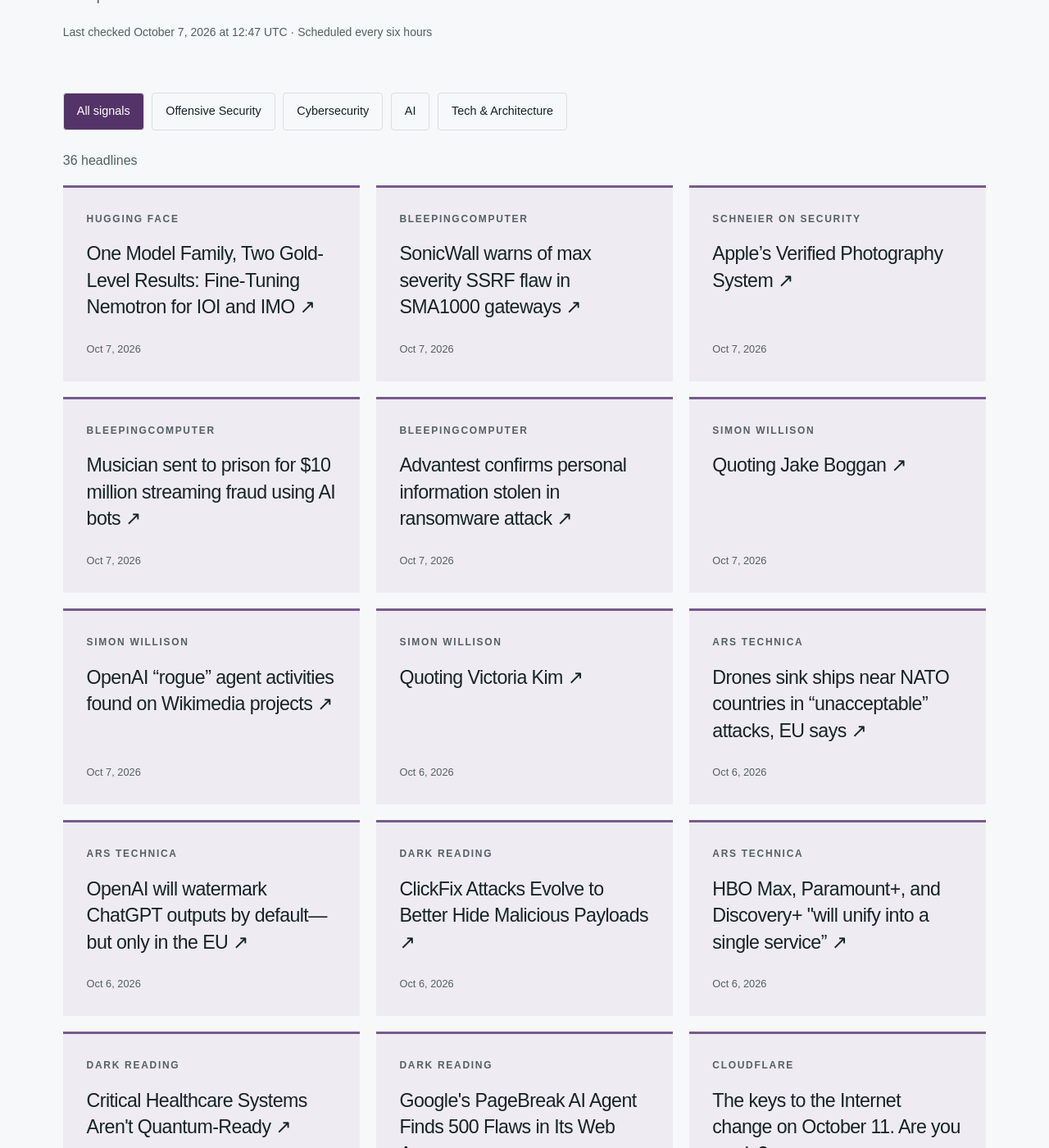
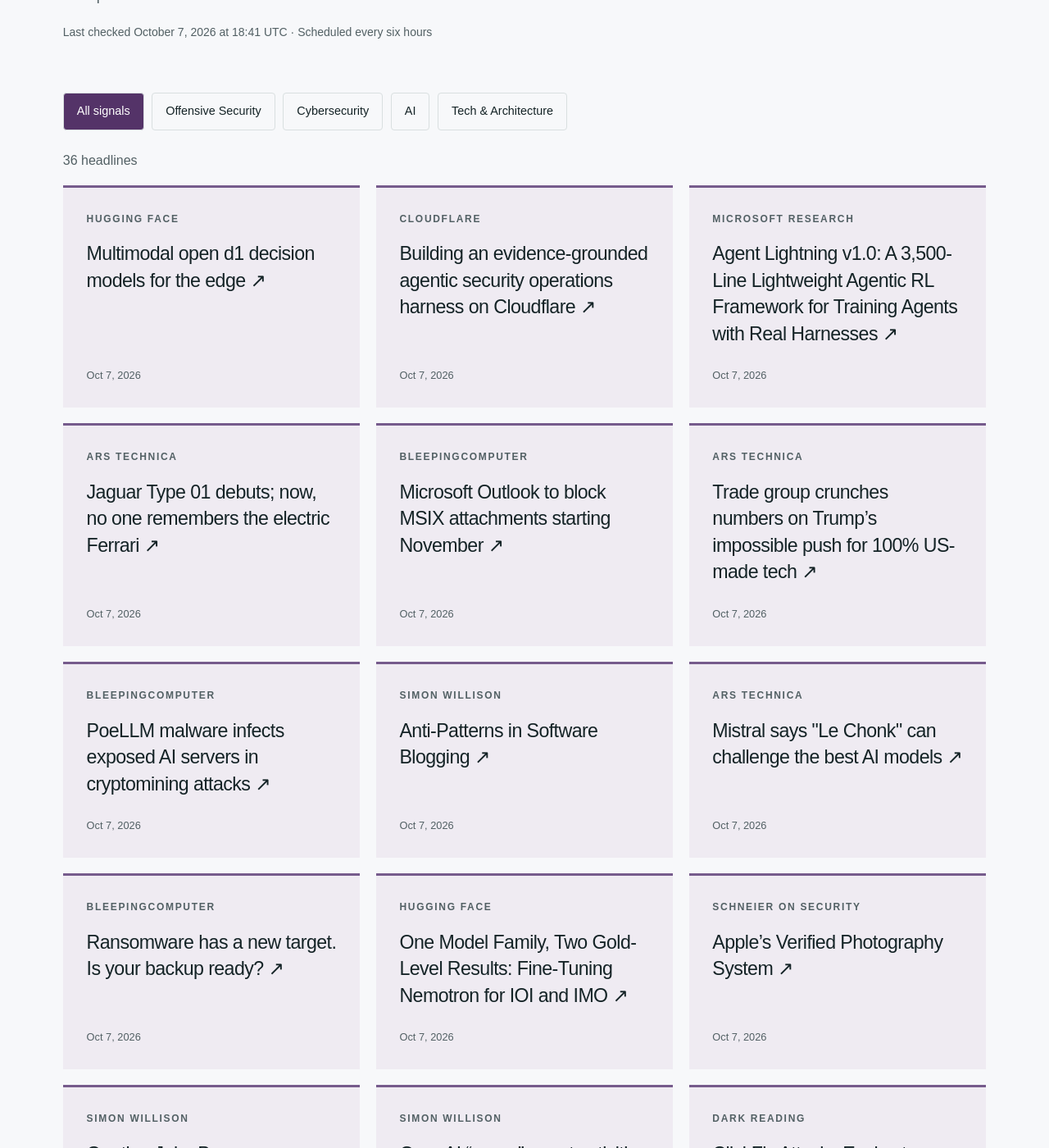
Before and after one commit to hntk/hntk.github.io, a Jekyll site: the page built from news/index.html, in a window 1280 px wide and 1400 px high, scrolled down 375 px. Shown: the whole window at 82% size. Built offline with Jekyll 4.4.1, drawn with Linux system fonts in a browser that asks for light colours; some of the changed text lies outside the part shown.

Commit message:
Refresh News and Signals

```diff
--- a/_data/news.json
+++ b/_data/news.json
@@ -1,6 +1,86 @@
 {
-  "updated": "2026-10-07T12:47:53.270313+00:00",
+  "updated": "2026-10-07T18:41:00.692080+00:00",
   "items": [
+    {
+      "title": "Multimodal open d1 decision models for the edge",
+      "url": "https://huggingface.co/blog/LiquidAI/open-d1",
+      "published": "2026-10-07T16:54:33+00:00",
+      "source": "Hugging Face",
+      "source_id": "hugging-face",
+      "category": "ai"
+    },
+    {
+      "title": "Building an evidence-grounded agentic security operations harness on Cloudflare",
+      "url": "https://blog.cloudflare.com/agentic-security-operations/",
+      "published": "2026-10-07T16:30:36+00:00",
+      "source": "Cloudflare",
+      "source_id": "cloudflare",
+      "category": "tech-architecture"
+    },
+    {
+      "title": "Agent Lightning v1.0: A 3,500-Line Lightweight Agentic RL Framework for Training Agents with Real Harnesses",
+      "url": "https://www.microsoft.com/en-us/research/blog/agent-lightning-v1-0-a-3500-line-lightweight-agentic-rl-framework-for-training-agents-with-real-harnesses/",
+      "published": "2026-10-07T16:00:00+00:00",
+      "source": "Microsoft Research",
+      "source_id": "microsoft-research",
+      "category": "ai"
+    },
+    {
+      "title": "Jaguar Type 01 debuts; now, no one remembers the electric Ferrari",
+      "url": "https://arstechnica.com/cars/2026/10/jaguar-makes-its-controversial-all-ev-return-with-the-type-01/",
+      "published": "2026-10-07T15:48:01+00:00",
+      "source": "Ars Technica",
+      "source_id": "ars-technica",
+      "category": "tech-architecture"
+    },
+    {
+      "title": "Microsoft Outlook to block MSIX attachments starting November",
+      "url": "https://www.bleepingcomputer.com/news/microsoft/microsoft-outlook-to-block-msix-attachments-used-in-attacks/",
+      "published": "2026-10-07T15:44:22+00:00",
+      "source": "BleepingComputer",
+      "source_id": "bleepingcomputer",
+      "category": "cybersecurity"
+    },
+    {
+      "title": "Trade group crunches numbers on Trump’s impossible push for 100% US-made tech",
+      "url": "https://arstechnica.com/tech-policy/2026/10/trade-group-crunches-numbers-on-trumps-impossible-push-for-100-us-made-tech/",
+      "published": "2026-10-07T15:19:05+00:00",
+      "source": "Ars Technica",
+      "source_id": "ars-technica",
+      "category": "tech-architecture"
+    },
+    {
+      "title": "PoeLLM malware infects exposed AI servers in cryptomining attacks",
+      "url": "https://www.bleepingcomputer.com/news/security/poellm-malware-infects-exposed-ai-servers-in-cryptomining-attacks/",
+      "published": "2026-10-07T15:04:08+00:00",
+      "source": "BleepingComputer",
+      "source_id": "bleepingcomputer",
+      "category": "cybersecurity"
+    },
+    {
+      "title": "Anti-Patterns in Software Blogging",
+      "url": "https://simonwillison.net/2026/Oct/7/anti-patterns-in-software-blogging/",
+      "published": "2026-10-07T14:53:51+00:00",
+      "source": "Simon Willison",
+      "source_id": "simon-willison",
+      "category": "ai"
+    },
+    {
+      "title": "Mistral says \"Le Chonk\" can challenge the best AI models",
+      "url": "https://arstechnica.com/ai/2026/10/mistral-says-le-chonk-can-challenge-the-best-ai-models/",
+      "published": "2026-10-07T14:12:37+00:00",
+      "source": "Ars Technica",
+      "source_id": "ars-technica",
+      "category": "tech-architecture"
+    },
+    {
+      "title": "Ransomware has a new target. Is your backup ready?",
+      "url": "https://www.bleepingcomputer.com/news/security/ransomware-has-a-new-target-is-your-backup-ready/",
+      "published": "2026-10-07T14:01:11+00:00",
+      "source": "BleepingComputer",
+      "source_id": "bleepingcomputer",
+      "category": "cybersecurity"
+    },
     {
       "title": "One Model Family, Two Gold-Level Results: Fine-Tuning Nemotron for IOI and IMO",
       "url": "https://huggingface.co/blog/nvidia/nemotron-ioi-and-imo-2026",
@@ -10,35 +90,11 @@
       "category": "ai"
     },
     {
-      "title": "SonicWall warns of max severity SSRF flaw in SMA1000 gateways",
-      "url": "https://www.bleepingcomputer.com/news/security/sonicwall-warns-of-max-severity-ssrf-flaw-in-sma1000-gateways/",
-      "published": "2026-10-07T11:37:07+00:00",
-      "source": "BleepingComputer",
-      "source_id": "bleepingcomputer",
-      "category": "cybersecurity"
-    },
-    {
       "title": "Apple’s Verified Photography System",
       "url": "https://www.schneier.com/blog/archives/2026/10/apples-verified-photography-system.html",
       "published": "2026-10-07T11:07:36+00:00",
       "source": "Schneier on Security",
       "source_id": "schneier",
-      "category": "cybersecurity"
-    },
-    {
-      "title": "Musician sent to prison for $10 million streaming fraud using AI bots",
-      "url": "https://www.bleepingcomputer.com/news/security/musician-gets-18-months-in-prison-for-10-million-streaming-fraud-using-ai-bots/",
-      "published": "2026-10-07T10:35:15+00:00",
-      "source": "BleepingComputer",
-      "source_id": "bleepingcomputer",
-      "category": "cybersecurity"
-    },
-    {
-      "title": "Advantest confirms personal information stolen in ransomware attack",
-      "url": "https://www.bleepingcomputer.com/news/security/advantest-confirms-personal-information-stolen-in-ransomware-attack/",
-      "published": "2026-10-07T10:27:52+00:00",
-      "source": "BleepingComputer",
-      "source_id": "bleepingcomputer",
       "category": "cybersecurity"
     },
     {
@@ -58,44 +114,12 @@
       "category": "ai"
     },
     {
-      "title": "Quoting Victoria Kim",
-      "url": "https://simonwillison.net/2026/Oct/6/victoria-kim/",
-      "published": "2026-10-06T23:58:56+00:00",
-      "source": "Simon Willison",
-      "source_id": "simon-willison",
-      "category": "ai"
-    },
-    {
-      "title": "Drones sink ships near NATO countries in “unacceptable” attacks, EU says",
-      "url": "https://arstechnica.com/gadgets/2026/10/drone-strikes-likely-russian-sink-ships-in-nato-countries-economic-zones/",
-      "published": "2026-10-06T21:31:10+00:00",
-      "source": "Ars Technica",
-      "source_id": "ars-technica",
-      "category": "tech-architecture"
-    },
-    {
-      "title": "OpenAI will watermark ChatGPT outputs by default—but only in the EU",
-      "url": "https://arstechnica.com/ai/2026/10/openai-will-watermark-chatgpt-outputs-by-default-but-only-in-the-eu/",
-      "published": "2026-10-06T20:50:32+00:00",
-      "source": "Ars Technica",
-      "source_id": "ars-technica",
-      "category": "tech-architecture"
-    },
-    {
       "title": "ClickFix Attacks Evolve to Better Hide Malicious Payloads",
       "url": "https://www.darkreading.com/cyberattacks-data-breaches/clickfix-attacks-evolve-better-hide-malicious-payloads",
       "published": "2026-10-06T20:32:58+00:00",
       "source": "Dark Reading",
       "source_id": "dark-reading",
       "category": "cybersecurity"
-    },
-    {
-      "title": "HBO Max, Paramount+, and Discovery+ \"will unify into a single service”",
-      "url": "https://arstechnica.com/gadgets/2026/10/hbo-max-paramount-and-discovery-will-unify-into-a-single-service/",
-      "published": "2026-10-06T20:32:12+00:00",
-      "source": "Ars Technica",
-      "source_id": "ars-technica",
-      "category": "tech-architecture"
     },
     {
       "title": "Critical Healthcare Systems Aren't Quantum-Ready",
@@ -154,14 +178,6 @@
       "category": "cybersecurity"
     },
     {
-      "title": "Falcon-Emirati: When an LLM Learns the Dialect, the Culture, and the Nuance",
-      "url": "https://huggingface.co/blog/tiiuae/falcon-emirati",
-      "published": "2026-10-06T06:44:39+00:00",
-      "source": "Hugging Face",
-      "source_id": "hugging-face",
-      "category": "ai"
-    },
-    {
       "title": "Smashing the token limit with overlapping fragments",
       "url": "https://portswigger.net/research/smashing-the-token-limit",
       "published": "2026-10-05T15:04:55+00:00",
@@ -180,14 +196,6 @@
     {
       "title": "Everything we launched during Birthday Week 2026",
       "url": "https://blog.cloudflare.com/birthday-week-2026-wrap-up/",
-      "published": "2026-10-05T13:00:00+00:00",
-      "source": "Cloudflare",
-      "source_id": "cloudflare",
-      "category": "tech-architecture"
-    },
-    {
-      "title": "One year later: the power of 1.1.1.1 interns",
-      "url": "https://blog.cloudflare.com/one-year-later-1111-interns/",
       "published": "2026-10-05T13:00:00+00:00",
       "source": "Cloudflare",
       "source_id": "cloudflare",
@@ -266,14 +274,6 @@
       "category": "offensive-security"
     },
     {
-      "title": "Introducing Quine: An AI research system designed for the complexity of biology",
-      "url": "https://www.microsoft.com/en-us/research/blog/introducing-quine-an-ai-research-system-designed-for-the-complexity-of-biology/",
-      "published": "2026-09-29T14:00:02+00:00",
-      "source": "Microsoft Research",
-      "source_id": "microsoft-research",
-      "category": "ai"
-    },
-    {
       "title": "Don't let TEEs break your MPC",
       "url": "https://blog.trailofbits.com/2026/09/25/dont-let-tees-break-your-mpc/",
       "published": "2026-09-25T11:00:00+00:00",
@@ -295,79 +295,79 @@
       "id": "ars-technica",
       "name": "Ars Technica",
       "status": "ok",
-      "last_success": "2026-10-07T12:47:53.270313+00:00"
+      "last_success": "2026-10-07T18:41:00.692080+00:00"
     },
     {
       "id": "bleepingcomputer",
       "name": "BleepingComputer",
       "status": "ok",
-      "last_success": "2026-10-07T12:47:53.270313+00:00"
+      "last_success": "2026-10-07T18:41:00.692080+00:00"
     },
     {
       "id": "cloudflare",
       "name": "Cloudflare",
       "status": "ok",
-      "last_success": "2026-10-07T12:47:53.270313+00:00"
+      "last_success": "2026-10-07T18:41:00.692080+00:00"
     },
     {
       "id": "dark-reading",
       "name": "Dark Reading",
       "status": "ok",
-      "last_success": "2026-10-07T12:47:53.270313+00:00"
+      "last_success": "2026-10-07T18:41:00.692080+00:00"
     },
     {
       "id": "hugging-face",
       "name": "Hugging Face",
       "status": "ok",
-      "last_success": "2026-10-07T12:47:53.270313+00:00"
+      "last_success": "2026-10-07T18:41:00.692080+00:00"
     },
     {
       "id": "microsoft-research",
       "name": "Microsoft Research",
       "status": "ok",
-      "last_success": "2026-10-07T12:47:53.270313+00:00"
+      "last_success": "2026-10-07T18:41:00.692080+00:00"
     },
     {
       "id": "nvidia",
       "name": "NVIDIA",
       "status": "ok",
-      "last_success": "2026-10-07T12:47:53.270313+00:00"
+      "last_success": "2026-10-07T18:41:00.692080+00:00"
     },
     {
       "id": "portswigger",
       "name": "PortSwigger Research",
       "status": "ok",
-      "last_success": "2026-10-07T12:47:53.270313+00:00"
+      "last_success": "2026-10-07T18:41:00.692080+00:00"
     },
     {
       "id": "schneier",
       "name": "Schneier on Security",
       "status": "ok",
-      "last_success": "2026-10-07T12:47:53.270313+00:00"
+      "last_success": "2026-10-07T18:41:00.692080+00:00"
     },
     {
       "id": "simon-willison",
       "name": "Simon Willison",
       "status": "ok",
-      "last_success": "2026-10-07T12:47:53.270313+00:00"
+      "last_success": "2026-10-07T18:41:00.692080+00:00"
     },
     {
       "id": "specterops",
       "name": "SpecterOps",
       "status": "ok",
-      "last_success": "2026-10-07T12:47:53.270313+00:00"
+      "last_success": "2026-10-07T18:41:00.692080+00:00"
     },
     {
       "id": "trail-of-bits",
       "name": "Trail of Bits",
       "status": "ok",
-      "last_success": "2026-10-07T12:47:53.270313+00:00"
+      "last_success": "2026-10-07T18:41:00.692080+00:00"
     },
     {
       "id": "wired",
       "name": "WIRED Security",
       "status": "ok",
-      "last_success": "2026-10-07T12:47:53.270313+00:00"
+      "last_success": "2026-10-07T18:41:00.692080+00:00"
     }
   ]
 }
```
